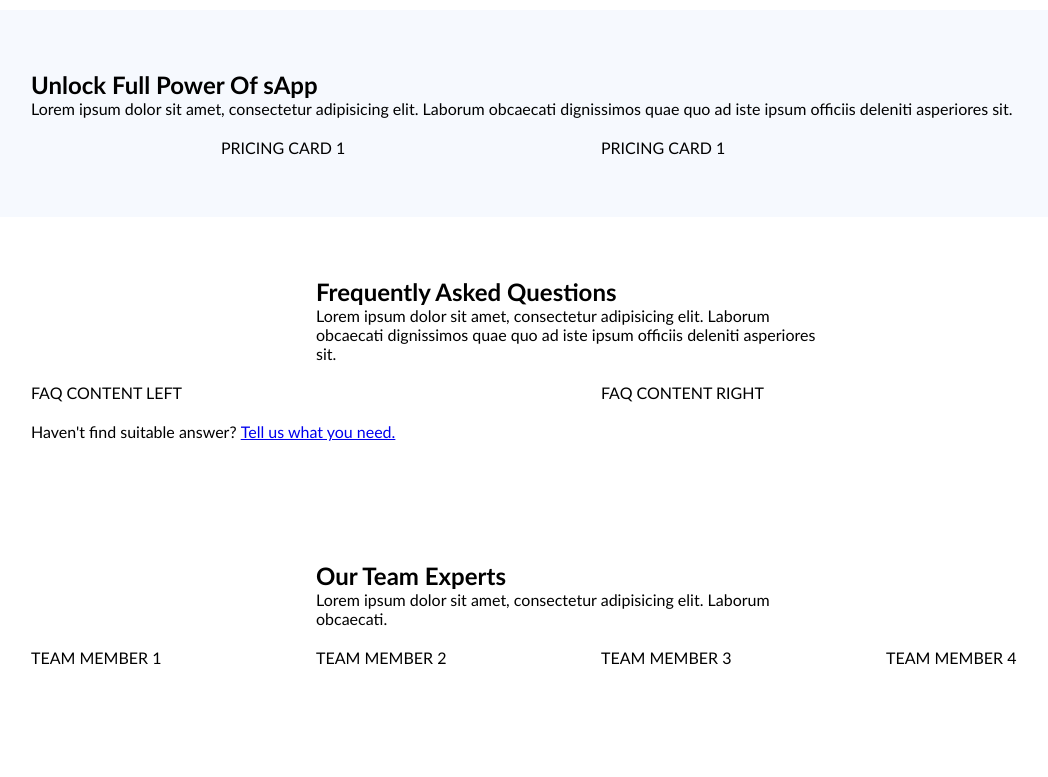
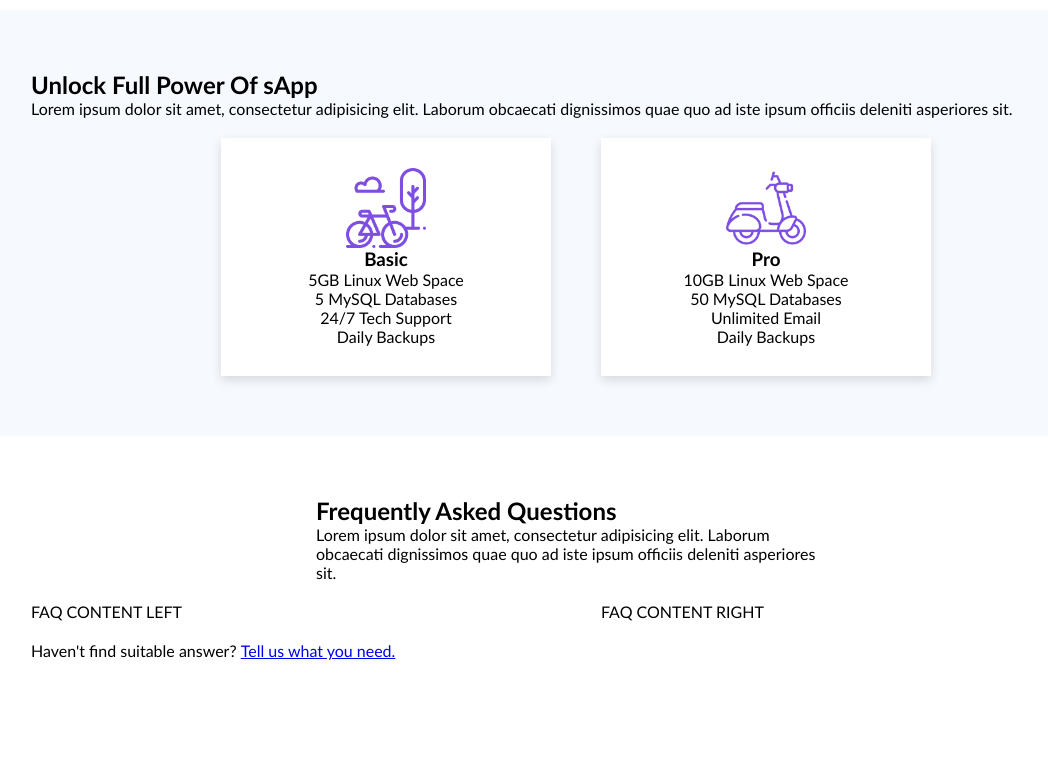
Before and after one commit to front-end-by-rimantas/26-grupe-portfolio, a website with bundled scripts: page index.html in a window 1280 px wide. Shown: the part 2300-3077 px from the top of the page, without its empty margins (64-1112 px from the left). Built offline with nearby package versions, Linux system fonts and the light colour scheme.

Commit message:
Pricing #10

```diff
--- /dev/null
+++ b/css/components/pricing.css
@@ -0,0 +1,21 @@
+.pricing {
+  display: flex;
+  flex-direction: column;
+  padding: 30px;
+  text-align: center;
+  background-color: #fff;
+  box-shadow: 0 4px 10px #0002;
+}
+
+.pricing > img {
+  width: 100%;
+  height: 80px;
+  object-fit: contain;
+  object-position: center;
+}
+
+.pricing > ul {
+  display: flex;
+  flex-direction: column;
+  list-style: none;
+}
--- a/css/home.css
+++ b/css/home.css
@@ -9,6 +9,7 @@
 @import './components/header.css';
 @import './components/features.css';
 @import './components/footer.css';
+@import './components/pricing.css';
 
 /* CUSTOM STYLE BELOW */
 
--- a/index.html
+++ b/index.html
@@ -159,14 +159,7 @@
                 <p>Lorem ipsum dolor sit amet, consectetur adipisicing elit. Laborum obcaecati dignissimos quae quo ad iste ipsum officiis deleniti asperiores sit.</p>
             </div>
         </div>
-        <div class="row">
-            <div class="col-12 col-sm-10 ml-sm-1 col-md-5 col-lg-4 ml-lg-2">
-                PRICING CARD 1
-            </div>
-            <div class="col-12 col-sm-10 ml-sm-1 col-md-5 ml-md-0 col-lg-4">
-                PRICING CARD 1
-            </div>
-        </div>
+        <div id="pricing_block" class="row"></div>
     </div>
     <!-- PRICING END -->
 
--- /dev/null
+++ b/js/components/pricing/Pricing.js
@@ -0,0 +1,73 @@
+class Pricing {
+    constructor(selector, data) {
+        this.selector = selector;
+        this.data = data;
+
+        this.DOM = null;
+        this.availableFeatures = {
+            space: 'GB Linux Web Space',
+            databases: ' MySQL Databases',
+            support: '24/7 Tech Support',
+            dailyBackup: 'Daily Backups',
+            unlimitedEmail: 'Unlimited Email'
+        }
+
+        this.init();
+    }
+
+    init() {
+        if (!this.isValidSelector() ||
+            !this.isValidData()) {
+            return false;
+        }
+
+        this.DOM = document.querySelector(this.selector);
+
+        this.render();
+    }
+
+    isValidSelector() {
+        return true;
+    }
+
+    isValidData() {
+        return true;
+    }
+
+    generateFeatureListItems(featureList) {
+        let HTML = '';
+
+        for (const feature in featureList) {
+            const featureValue = this.availableFeatures[feature];
+
+            if (typeof featureList[feature] === 'number') {
+                HTML += `<li>${featureList[feature] + featureValue}</li>`;
+            }
+
+            if (typeof featureList[feature] === 'boolean' &&
+                featureList[feature] === true) {
+                HTML += `<li>${featureValue}</li>`;
+            }
+        }
+
+        return HTML;
+    }
+
+    render() {
+        let HTML = '';
+
+        for (const price of this.data.list) {
+            HTML += `<div class="${price.classes} pricing">
+                        <img src="${this.data.imgPath + price.img}" alt="">
+                        <h3>${price.title}</h3>
+                        <ul>
+                            ${this.generateFeatureListItems(price.features)}
+                        </ul>
+                    </div>`;
+        }
+
+        this.DOM.innerHTML = HTML;
+    }
+}
+
+export { Pricing }
--- /dev/null
+++ b/js/data/pricingData.js
@@ -0,0 +1,36 @@
+const pricingData = {
+    imgPath: './img/pricing/',
+    baseURL: './pricing/',
+    list: [
+        {
+            img: 'price_basic.png',
+            classes: 'col-12 col-sm-10 ml-sm-1 col-md-5 col-lg-4 ml-lg-2',
+            price: 49,
+            currency: '$',
+            title: 'Basic',
+            slug: 'basic',                      // www.example.com/pricing/basic
+            features: {
+                space: 5,
+                databases: 5,
+                support: true,
+                dailyBackup: true
+            }
+        },
+        {
+            img: 'price_premium.png',
+            classes: 'col-12 col-sm-10 ml-sm-1 col-md-5 ml-md-0 col-lg-4',
+            price: 149,
+            currency: '$',
+            title: 'Pro',
+            slug: 'premium',                      // www.example.com/pricing/premium
+            features: {
+                space: 10,
+                databases: 50,
+                unlimitedEmail: true,
+                dailyBackup: true
+            }
+        }
+    ]
+}
+
+export { pricingData }
--- a/js/home.js
+++ b/js/home.js
@@ -27,6 +27,8 @@ import { featuresData } from './data/featuresData.js';
 /* TESTIMONIALS END */
 
 /* PRICING START */
+import { Pricing } from './components/pricing/Pricing.js';
+import { pricingData } from './data/pricingData.js';
 /* PRICING END */
 
 /* FAQ START */
@@ -76,6 +78,7 @@ new Features('#features_block', featuresData);
 /* TESTIMONIALS END */
 
 /* PRICING START */
+new Pricing('#pricing_block', pricingData);
 /* PRICING END */
 
 /* FAQ START */
```
Also changed, not shown: img/pricing/price_basic.png (added), img/pricing/price_premium.png (added).
